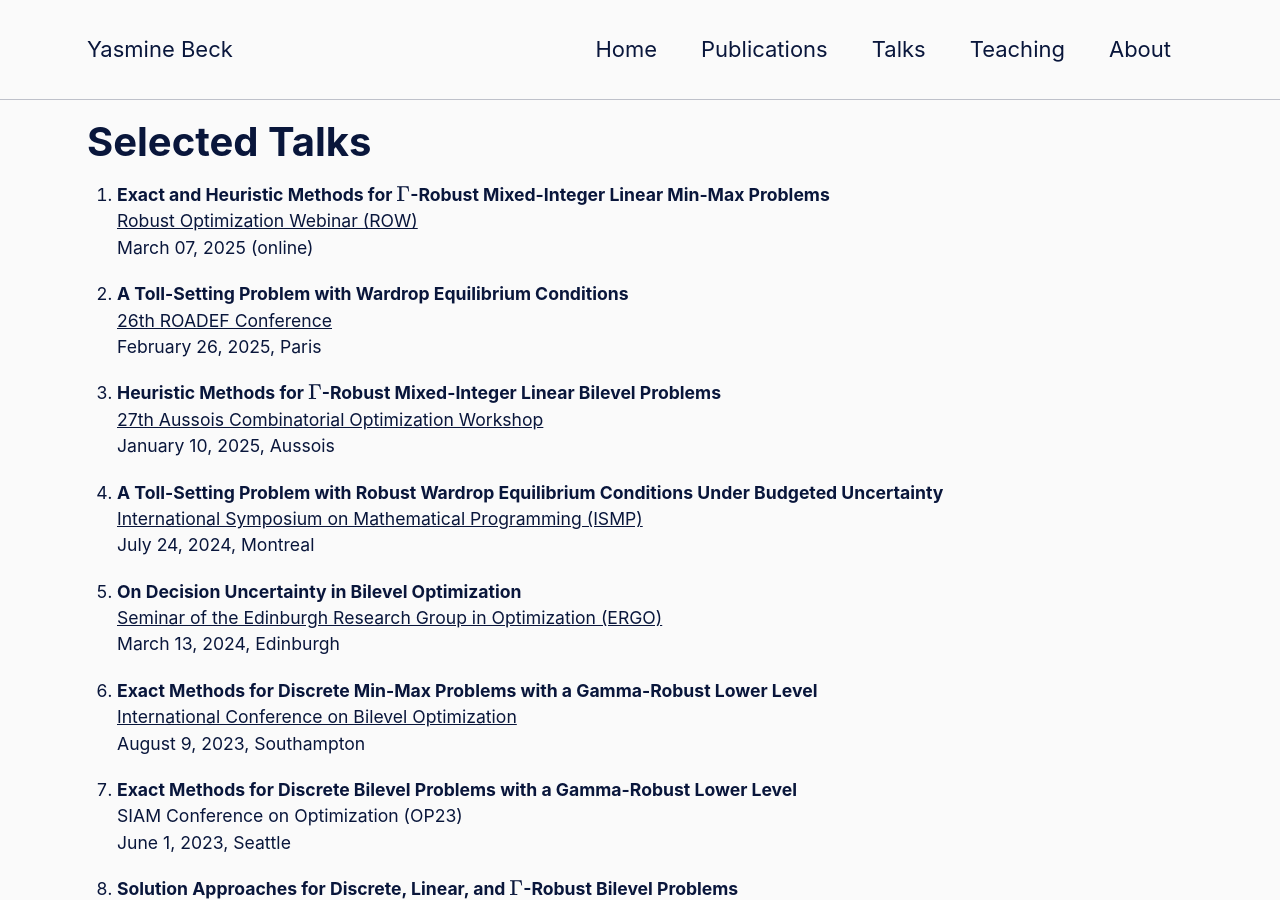
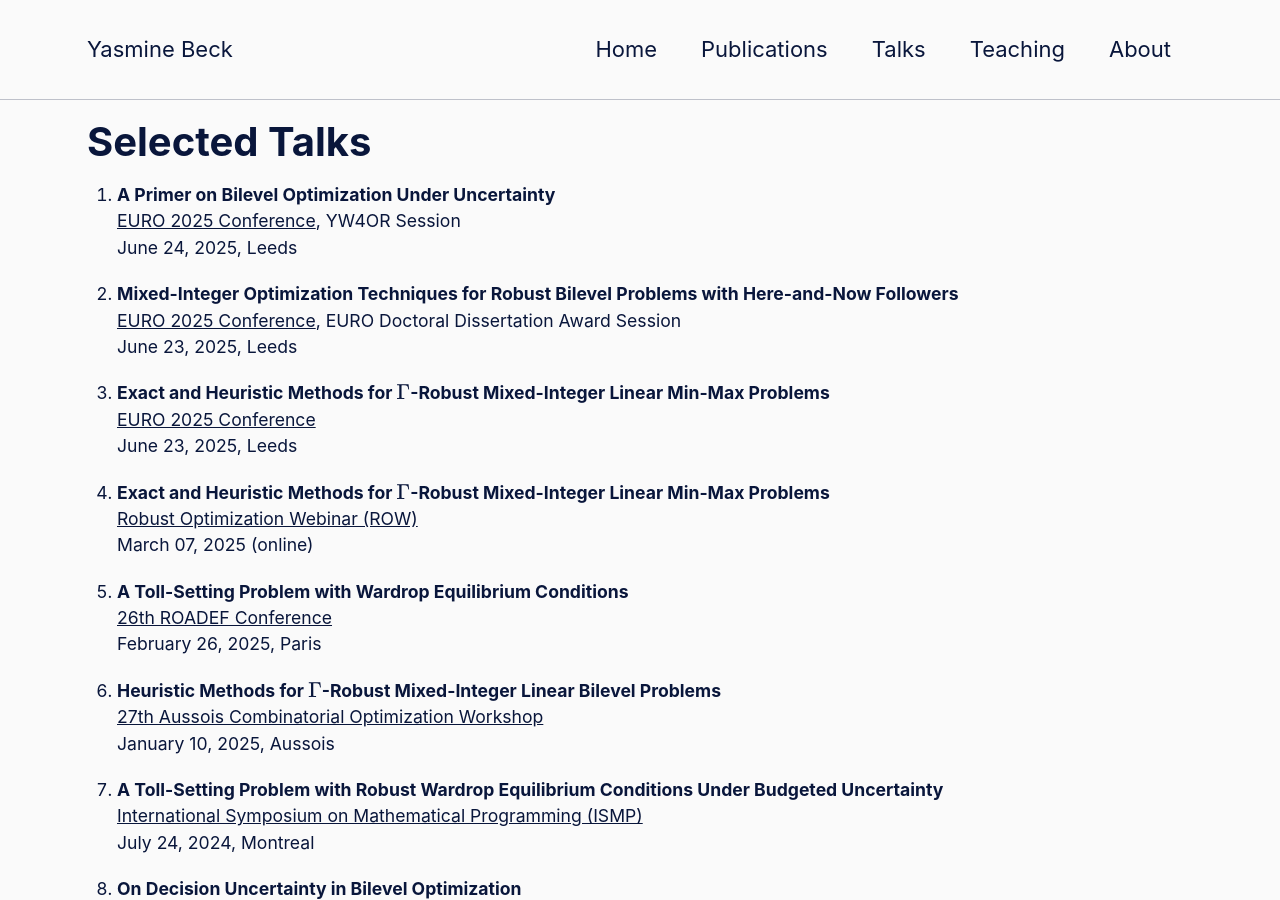
Before and after one commit to YasmineBeck/YasmineBeck.github.io, a Jekyll site: the page built from _pages/talks.html, in a window 1280 px wide and 900 px high. Built offline with Jekyll 4.4.1, drawn with Linux system fonts in a browser that asks for light colours; cached includes are drawn as plain includes; formulas are drawn with MathJax 3.

Commit message:
talks at EURO

```diff
--- a/_pages/talks.html
+++ b/_pages/talks.html
@@ -29,15 +29,35 @@ classes: wide
 <div class="content">
   <ol>
     <li>
+      <strong>A Primer on Bilevel Optimization Under Uncertainty</strong><br>
+      <a href="https://euro2025leeds.uk">EURO 2025 Conference</a>, YW4OR Session<br>
+      June 24, 2025, Leeds
+    </li>
+
+    <li>
+      <strong>Mixed-Integer Optimization Techniques for Robust Bilevel Problems with Here-and-Now Followers</strong><br>
+      <a href="https://euro2025leeds.uk">EURO 2025 Conference</a>, EURO Doctoral Dissertation Award Session<br>
+      June 23, 2025, Leeds
+    </li>
+
+    <li>
+      <strong>Exact and Heuristic Methods for $\Gamma$-Robust Mixed-Integer Linear Min-Max Problems</strong><br>
+      <a href="https://euro2025leeds.uk">EURO 2025 Conference</a><br>
+      June 23, 2025, Leeds
+    </li>
+
+    <li>
       <strong>Exact and Heuristic Methods for $\Gamma$-Robust Mixed-Integer Linear Min-Max Problems</strong><br>
       <a href="https://sites.google.com/view/row-series/home">Robust Optimization Webinar (ROW)</a><br>
       March 07, 2025 (online)
     </li>
+
     <li>
       <strong>A Toll-Setting Problem with Wardrop Equilibrium Conditions</strong><br>
       <a href="https://roadef2025.org">26th ROADEF Conference</a><br>
       February 26, 2025, Paris
     </li>
+
     <li>
       <strong>Heuristic Methods for $\Gamma$-Robust Mixed-Integer Linear Bilevel Problems</strong><br>
       <a href="https://cow25.sciencesconf.org/">27th Aussois Combinatorial Optimization Workshop</a><br>
```
